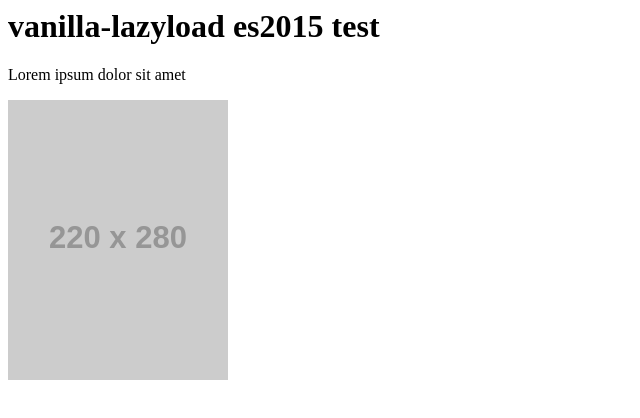
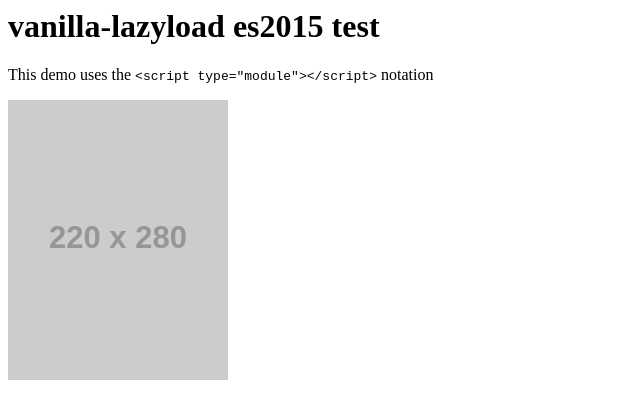
Before and after one commit to verlok/lazyload-es2015-test, a website with bundled scripts: page index.html in a window 1280 px wide. Shown: the top 418 px of the page, without its empty margins (0-640 px from the left). Built offline with nearby package versions, Linux system fonts and the light colour scheme; placeholder pictures from the web are drawn by us; what vanilla-lazyload would draw is missing.

Commit message:
Removed lorem ipsum

```diff
--- a/index.html
+++ b/index.html
@@ -12,7 +12,9 @@
 
 <body>
     <h1>vanilla-lazyload es2015 test</h1>
-    <p>Lorem ipsum dolor sit amet</p>
+    <p>This demo uses the
+        <code>&lt;script type="module">&lt;/script></code> notation
+    </p>
     <div id="results1" class="results">
         <ul>
             <li>
```
